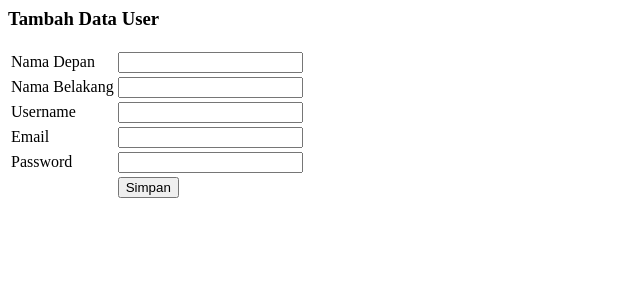
After one commit to anugrahkamal/uts_prak_pi, a PHP site: page /input.php in a window 1280 px wide. The commit adds this page. Shown: the top 300 px of the page, without its empty margins (0-640 px from the left). Run offline with PHP 8.4, Linux system fonts and the light colour scheme.

Commit message:
tambah dan hapus data

```diff
--- /dev/null
+++ b/input.php
@@ -0,0 +1,30 @@
+<h3>Tambah Data User</h3>
+
+<form action="proses.php?aksi=tambah" method="post">
+<table>
+	<tr>
+		<td>Nama Depan</td>
+		<td><input type="text" name="first_name"></td>
+	</tr>
+	<tr>
+		<td>Nama Belakang</td>
+		<td><input type="text" name="last_name"></td>
+	</tr>
+	<tr>
+		<td>Username</td>
+		<td><input type="text" name="username"></td>
+	</tr>
+	<tr>
+		<td>Email</td>
+		<td><input type="text" name="email"></td>
+	</tr>
+	<tr>
+		<td>Password</td>
+		<td><input type="text" name="password"></td>
+	</tr>
+	<tr>
+		<td></td>
+		<td><input type="submit" value="Simpan"></td>
+	</tr>
+</table>
+</form>
--- a/tampil.php
+++ b/tampil.php
@@ -4,7 +4,7 @@ $db = new database();
 ?>
 <h3>Data User</h3>
 
-<a href="">Input Data</a>
+<a href="input.php">Input Data</a>
 <table border="1">
 	<tr>
 		<th>No</th>
@@ -27,8 +27,8 @@ $db = new database();
 		<td><?php echo $user['email']; ?></td>
 		<td><?php echo $user['password']; ?></td>
 		<td>
-			<a href="edit.php?id=<?php echo $x['id']; ?>&aksi=edit">Edit</a>
-			<a href="proses.php?id=<?php echo $x['id']; ?>&aksi=hapus">Hapus</a>
+			<a href="edit.php?id=<?php echo $user['id']; ?>&aksi=edit">Edit</a>
+			<a href="proses.php?id=<?php echo $user['id']; ?>&aksi=hapus">Hapus</a>
 		</td>
 	</tr>
 	<?php
```
Also changed, not shown: database.php (+8 -0 lines), proses.php (added, +16 -0 lines).
